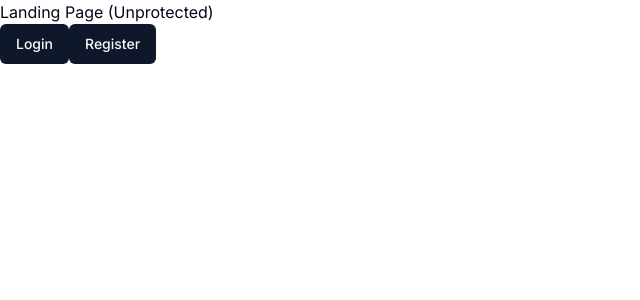
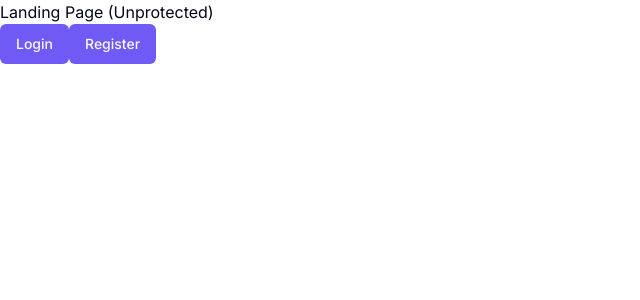
Before and after one commit to ketoprac/ai-saas, a Next.js app: page / in a window 1280 px wide. Shown: the top 300 px of the page, without its empty margins (0-640 px from the left). Built offline with nearby package versions, Linux system fonts and the light colour scheme.

Commit message:
feat: change primary color

```diff
--- a/app/globals.css
+++ b/app/globals.css
@@ -13,7 +13,8 @@
     --popover: 0 0% 100%;
     --popover-foreground: 222.2 84% 4.9%;
 
-    --primary: 222.2 47.4% 11.2%;
+    /* --primary: 222.2 47.4% 11.2%;  */
+    --primary: 248 90% 66%;
     --primary-foreground: 210 40% 98%;
 
     --secondary: 210 40% 96.1%;
```
